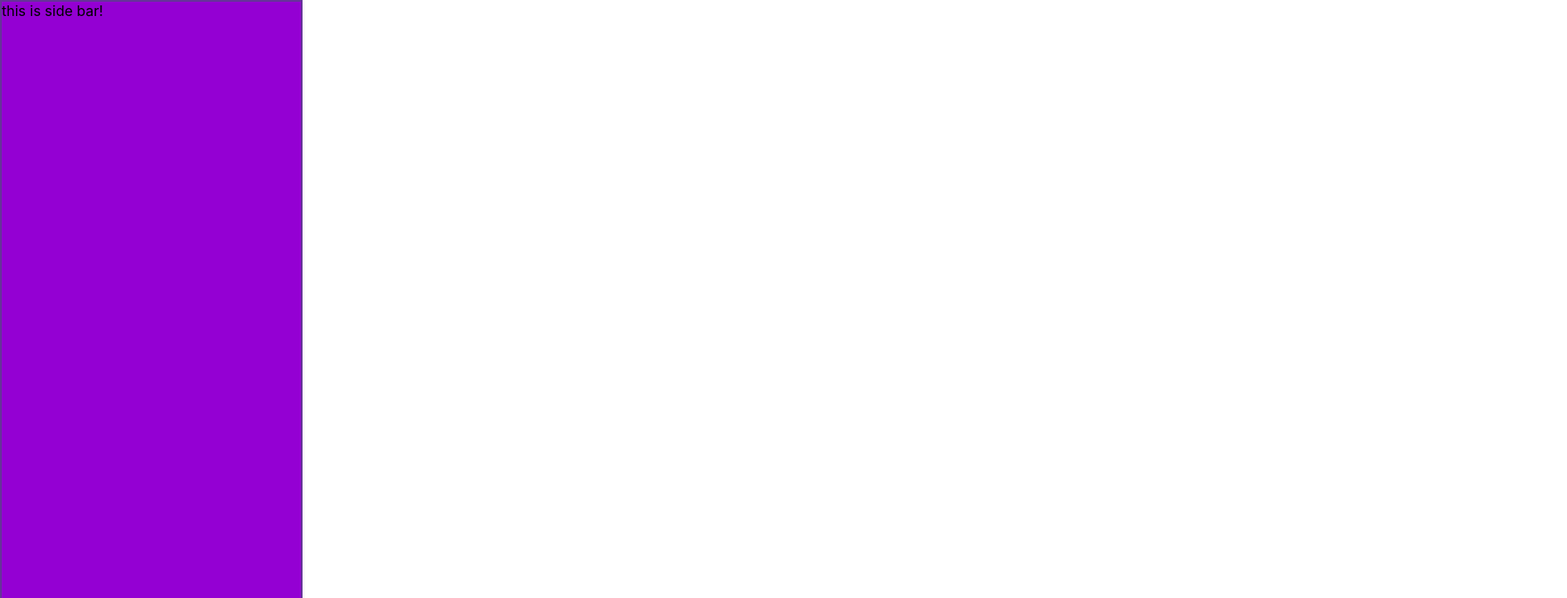
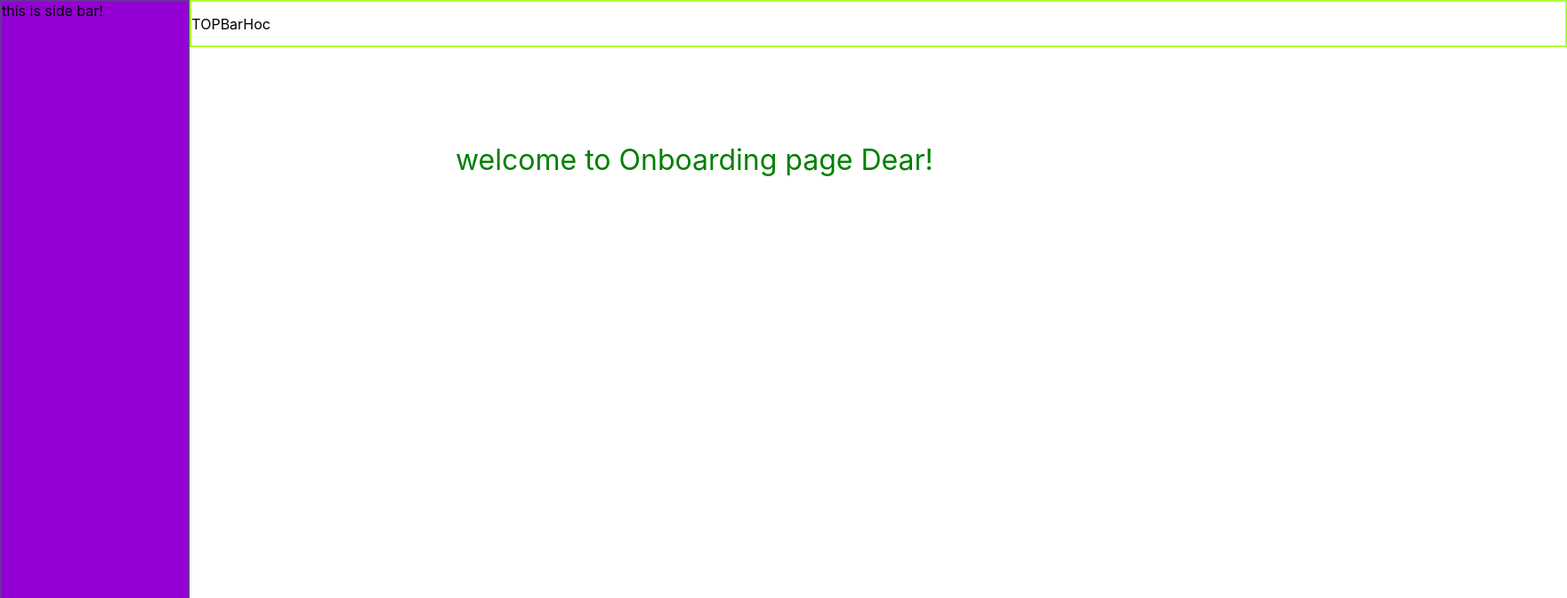
Before and after one commit to pr-a-s-h-a-n-t/DashBoard-UI, a React (Create React App) app in the folder dashboard/: page /onboarding in a window 1280 px wide. Shown: the top 672 px of the page at 89% size, 1761 px wide, since content can reach past the window. Built offline with nearby package versions, Linux system fonts and the light colour scheme.

Commit message:
top bar added, routing issue fixed!

```diff
--- a/dashboard/src/HOC/SideBarHOC/SideBarHOC.css
+++ b/dashboard/src/HOC/SideBarHOC/SideBarHOC.css
@@ -6,10 +6,8 @@
 
   border: 2px solid rebeccapurple;
   background-color: darkviolet !important;
-  width: 336px;
-  height: 1080px;
-
-
+  width: 336px !important;
+  height: 100vh !important;
 
   /* Card Shadow/01 */
 
--- a/dashboard/src/HOC/SideBarHOC/SideBarHOC.js
+++ b/dashboard/src/HOC/SideBarHOC/SideBarHOC.js
@@ -1,13 +1,21 @@
-import React from 'react'
+import { Grid } from "@mui/material";
+import React from "react";
+import TOPBarHoc from "../TopBarHOC/TOPBarHoc";
 import "./SideBarHOC.css";
 
-function SideBarHOC({child}) {
+function SideBarHOC({ children }) {
   return (
-    <div className='side_bar_container'>
-    this is side  bar!
-    {child}
-    </div>
-  )
+    <Grid container maxWidth={"100%"}>
+      <Grid item md={2} className="side_bar_container">
+        this is side bar!
+      </Grid>
+
+      <Grid item md={9}>
+      <TOPBarHoc />
+        {children}
+      </Grid>
+    </Grid>
+  );
 }
 
-export default SideBarHOC
+export default SideBarHOC;
--- a/dashboard/src/HOC/TOPBarHoc.js
+++ b/dashboard/src/HOC/TopBarHOC/TOPBarHoc.js
@@ -1,8 +1,11 @@
 import React from 'react'
+import "./TopBarHoc.css";
+
 
 function TOPBarHoc() {
+
   return (
-    <div>TOPBarHoc</div>
+    <div className='top_bar_container'>TOPBarHoc</div>
   )
 }
 
--- /dev/null
+++ b/dashboard/src/HOC/TopBarHOC/TopBarHoc.css
@@ -0,0 +1,10 @@
+.top_bar_container {
+  display: flex;
+  flex-direction: row;
+  align-items: center;
+  padding: 0px;
+  gap: 20px;
+border: 2px solid greenyellow;
+  width: 1544px;
+  height: 49px;
+}
--- a/dashboard/src/components/Clients.js
+++ b/dashboard/src/components/Clients.js
@@ -1,9 +1,20 @@
-import React from 'react'
+import { positions } from "@mui/system";
+import React from "react";
 
 function Clients() {
   return (
-    <div>this is Clients page! </div>
-  )
+    <div
+      style={{
+        color: "green",
+        position: "absolute",
+        top: "10rem",
+        left: "40%",
+        fontSize: "2rem",
+      }}
+    >
+      this is Clients page!{" "}
+    </div>
+  );
 }
 
-export default Clients
+export default Clients;
--- a/dashboard/src/components/Onboarding.js
+++ b/dashboard/src/components/Onboarding.js
@@ -1,9 +1,19 @@
-import React from 'react'
+import React from "react";
 
 function Onboarding() {
   return (
-    <div>welcome to Onboarding page Dear! </div>
-  )
+    <div
+      style={{
+        color: "green",
+        position: "absolute",
+        top: "10rem",
+        left: "40%",
+        fontSize: "2rem",
+      }}
+    >
+      welcome to Onboarding page Dear!{" "}
+    </div>
+  );
 }
 
-export default Onboarding
+export default Onboarding;
```
